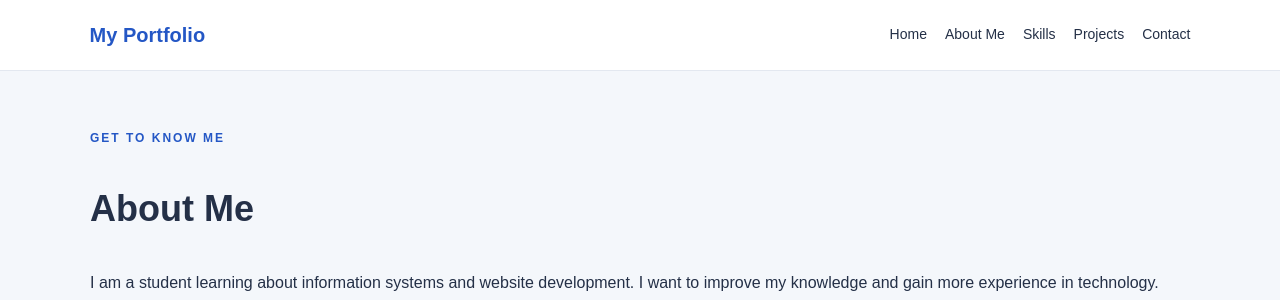
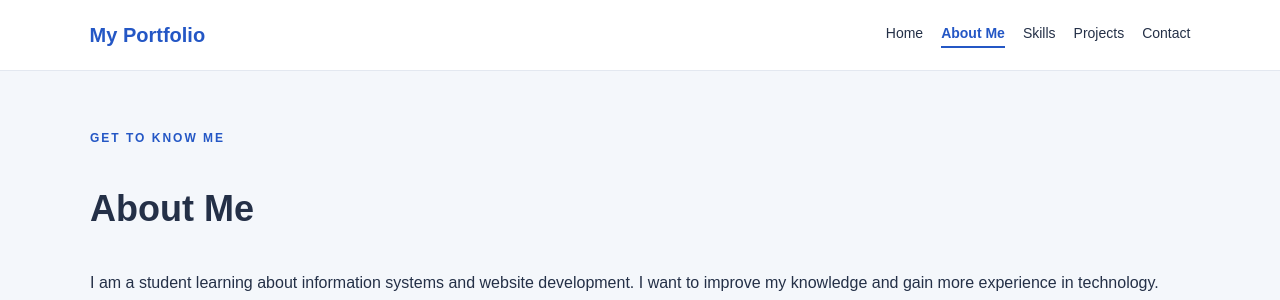
Before and after one commit to dacpano12/django-student-project, a Django app: page /about/ in a window 1280 px wide. Shown: the top 300 px of the page. Run offline with Django 5.2, Linux system fonts and the light colour scheme.

Commit message:
Highlight the active page in the navbar

```diff
--- a/website/static/website/style.css
+++ b/website/static/website/style.css
@@ -122,3 +122,8 @@ body {
         font-size: 30px;
     }
 }
+.nav-links a.active {
+    color: #2457c5;
+    font-weight: bold;
+    border-bottom: 2px solid #2457c5;
+}
--- a/website/templates/website/navbar.html
+++ b/website/templates/website/navbar.html
@@ -1,10 +1,10 @@
 <nav class="navbar">
     <a class="logo" href="{% url 'home' %}">My Portfolio</a>
     <div class="nav-links">
-        <a href="{% url 'home' %}">Home</a>
-        <a href="{% url 'about' %}">About Me</a>
-        <a href="{% url 'skills' %}">Skills</a>
-        <a href="{% url 'projects' %}">Projects</a>
-        <a href="{% url 'contact' %}">Contact</a>
+        <a href="{% url 'home' %}" {% if request.resolver_match.url_name == 'home' %}class="active"{% endif %}>Home</a>
+        <a href="{% url 'about' %}" {% if request.resolver_match.url_name == 'about' %}class="active"{% endif %}>About Me</a>
+        <a href="{% url 'skills' %}" {% if request.resolver_match.url_name == 'skills' %}class="active"{% endif %}>Skills</a>
+        <a href="{% url 'projects' %}" {% if request.resolver_match.url_name == 'projects' %}class="active"{% endif %}>Projects</a>
+        <a href="{% url 'contact' %}" {% if request.resolver_match.url_name == 'contact' %}class="active"{% endif %}>Contact</a>
     </div>
 </nav>
```
